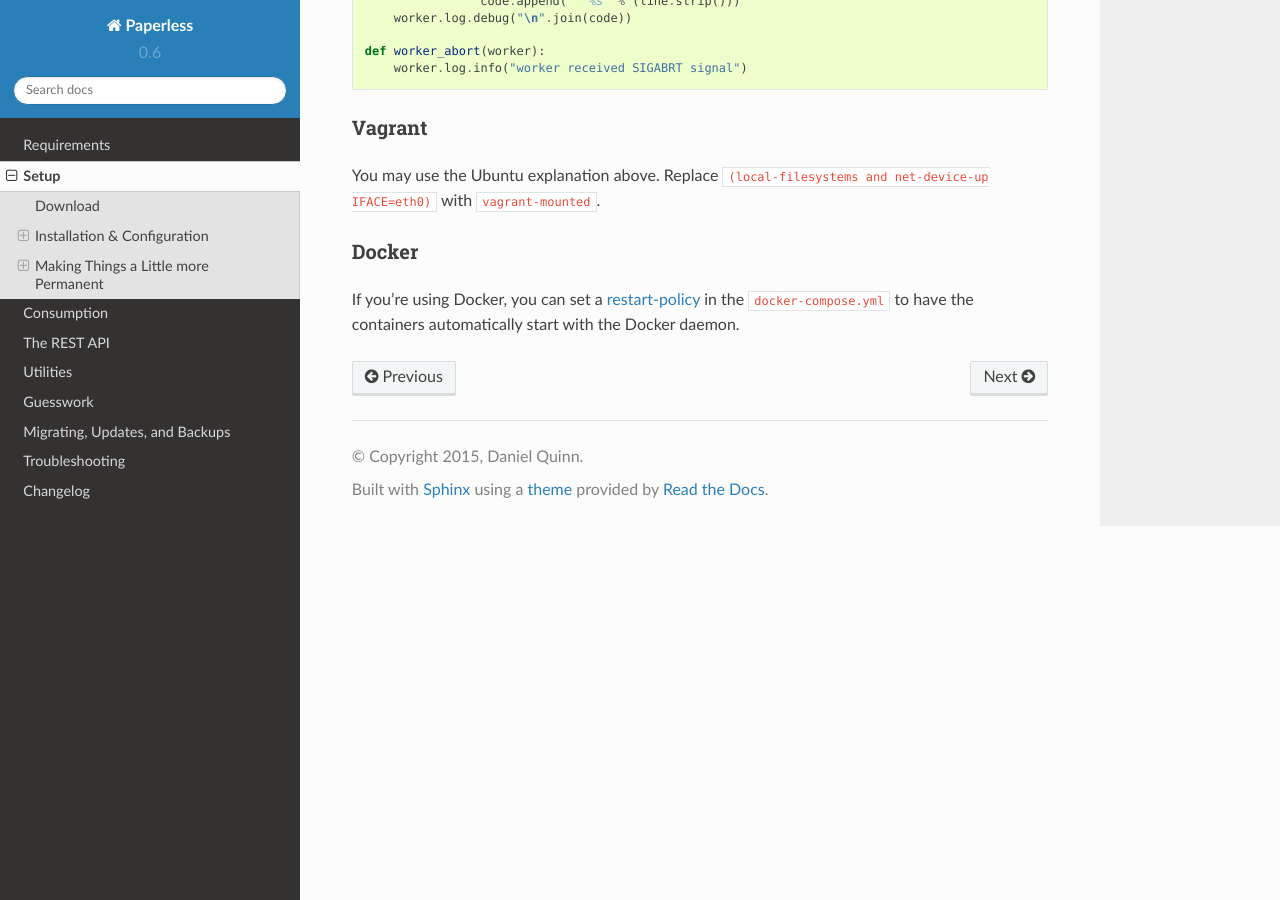
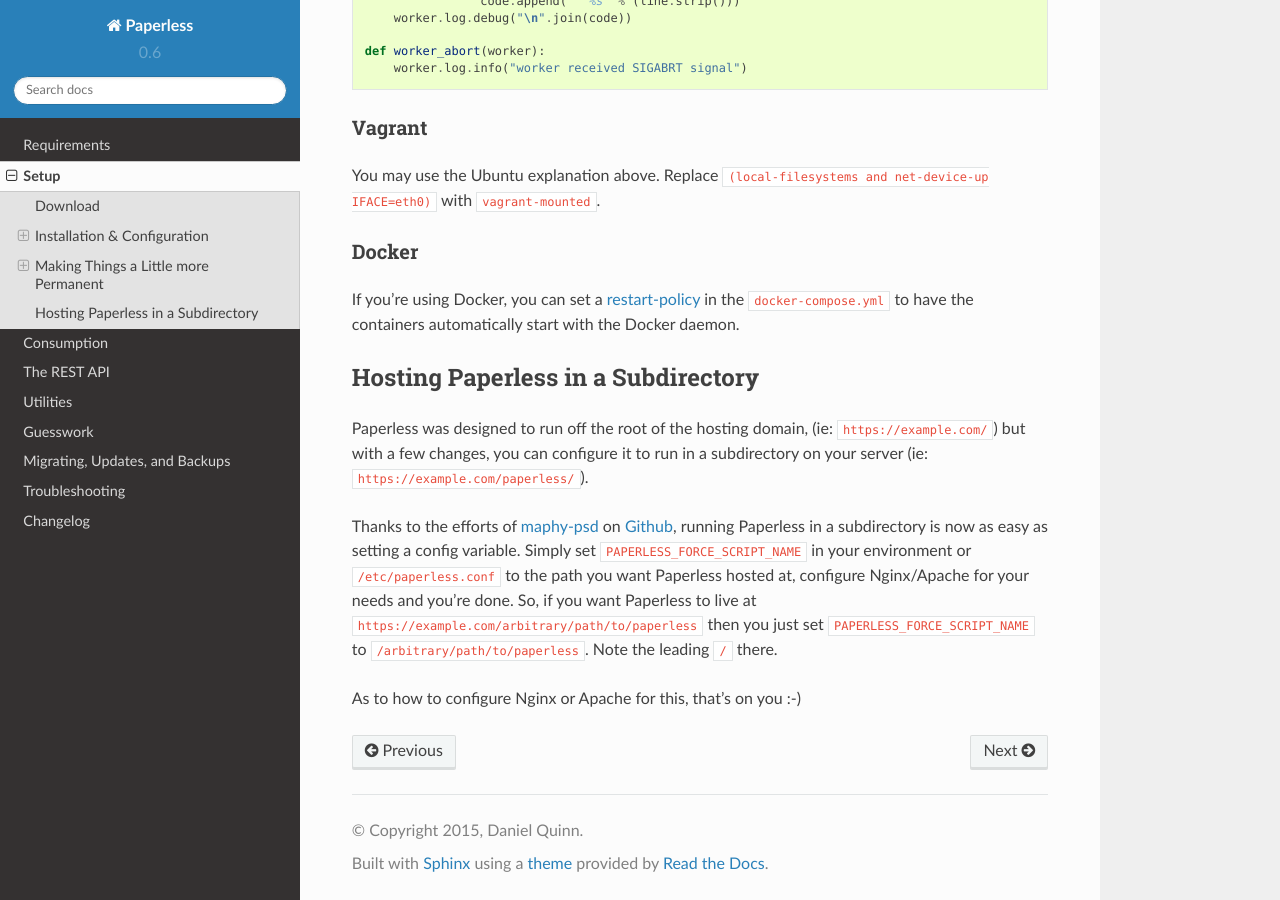
Before and after one commit to repoRangee/Large-scale, a Sphinx documentation site: the page built from docs/setup.rst, in a window 1280 px wide and 900 px high, scrolled down 9378 px. Built offline with Sphinx 7.4.7 and the Read the Docs theme 2.0.0, drawn with Linux system fonts in a browser that asks for light colours; formulas are drawn with MathJax 3.

Commit message:
Add documentation for the new FORCE_SCRIPT_NAME feature

```diff
--- a/docs/setup.rst
+++ b/docs/setup.rst
@@ -575,3 +575,28 @@ If you're using Docker, you can set a restart-policy_ in the
 Docker daemon.
 
 .. _restart-policy: https://docs.docker.com/engine/reference/commandline/run/#restart-policies-restart
+
+
+.. _setup-subdirectory
+
+Hosting Paperless in a Subdirectory
+-----------------------------------
+
+Paperless was designed to run off the root of the hosting domain,
+(ie: ``https://example.com/``) but with a few changes, you can configure
+it to run in a subdirectory on your server
+(ie: ``https://example.com/paperless/``).
+
+Thanks to the efforts of `maphy-psd`_ on `Github`_, running Paperless in a
+subdirectory is now as easy as setting a config variable.  Simply set
+``PAPERLESS_FORCE_SCRIPT_NAME`` in your environment or
+``/etc/paperless.conf`` to the path you want Paperless hosted at, configure
+Nginx/Apache for your needs and you're done.  So, if you want Paperless to live
+at ``https://example.com/arbitrary/path/to/paperless`` then you just set
+``PAPERLESS_FORCE_SCRIPT_NAME`` to ``/arbitrary/path/to/paperless``.  Note the
+leading ``/`` there.
+
+As to how to configure Nginx or Apache for this, that's on you :-)
+
+.. _maphy-psd: https://github.com/maphy-psd
+.. _Github: https://github.com/danielquinn/paperless/pull/255
```
